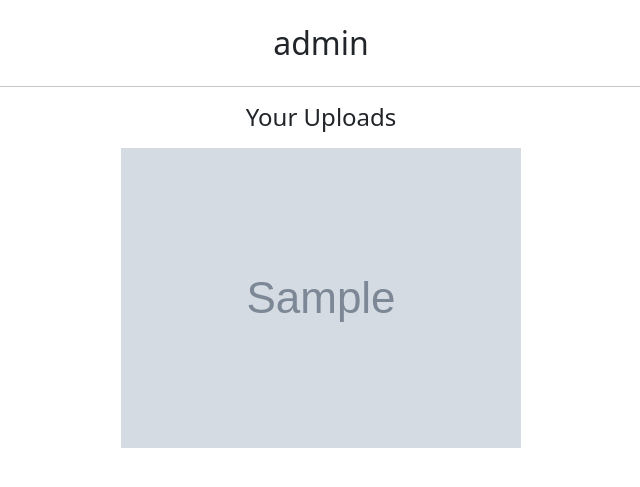
After one commit to Daniel07070/springFinalProject, a Django app: page /profile/ in a window 1280 px wide. The commit adds this page. Shown: the top 487 px of the page, without its empty margins (319-959 px from the left). Run offline with Django 5.2, Linux system fonts and the light colour scheme; a user stored in the database is signed in; tables that the repository leaves empty hold one stand-in row (values such as "Sample post"); grey boxes marked "Sample" are stand-in pictures.

Commit message:
functioning user upload and results dislpayed on profile page of specific user

```diff
--- a/projectname/testing/testApp/models.py
+++ b/projectname/testing/testApp/models.py
@@ -1,4 +1,5 @@
 from django.db import models
+from django.contrib.auth.models import User
 
 # creates database for chords
 class Chord(models.Model):
@@ -13,3 +14,12 @@ class ChordImage(models.Model):
 
     def __str__(self):
         return f"Image for {self.chord.name}"
+
+##user upload model
+class UserUpload(models.Model):
+    user = models.ForeignKey(User, on_delete=models.CASCADE, related_name='uploads')
+    file = models.FileField(upload_to='user_uploads/')
+    uploaded_at = models.DateTimeField(auto_now_add=True)
+
+    def __str__(self):
+        return f"{self.user.username} upload"
--- a/projectname/testing/testApp/templates/home.html
+++ b/projectname/testing/testApp/templates/home.html
@@ -32,7 +32,7 @@
     </div>
 
 <div class="upload-fab">
-    <form method="POST" enctype="multipart/form-data">
+    <form method="POST" action="{% url 'upload' %}" enctype="multipart/form-data">
         {% csrf_token %}
 
         <label for="upload-input" class="plus-icon">+</label>
@@ -43,6 +43,7 @@
             name="media"
             accept="image/*,video/*"
             hidden
+            onchange="this.form.submit()"
         >
     </form>
 </div>
--- /dev/null
+++ b/projectname/testing/testApp/templates/profile.html
@@ -0,0 +1,34 @@
+{% extends "base.html" %}
+
+{% block content %}
+
+<div class="container mt-4">
+
+    <div class="text-center mb-4">
+        <h2>{{ user_obj.username }}</h2>
+        <p>{{ user_obj.email }}</p>
+    </div>
+
+    <hr>
+
+    <h4 class="text-center mb-3">Your Uploads</h4>
+
+    <div class="d-flex flex-wrap justify-content-center gap-3">
+        {% for upload in uploads %}
+
+            {% if upload.file.url|lower|slice:"-4:" == ".mp4" %}
+                <video width="250" controls>
+                    <source src="{{ upload.file.url }}">
+                </video>
+            {% else %}
+                <img src="{{ upload.file.url }}" class="chord-img">
+            {% endif %}
+
+        {% empty %}
+            <p>No uploads yet.</p>
+        {% endfor %}
+    </div>
+
+</div>
+
+{% endblock %}
--- a/projectname/testing/testApp/views.py
+++ b/projectname/testing/testApp/views.py
@@ -1,7 +1,9 @@
 from django.shortcuts import render, redirect
+from django.contrib.auth.decorators import login_required
 from django.contrib.auth.forms import UserCreationForm
 from django.contrib import messages
-from .models import Chord
+from .models import Chord, UserUpload
+
 
 
 def home(request):
@@ -26,8 +28,27 @@ def register(request):
 
 	return render(request, "register.html", {"form":form})
 
+@login_required
+def upload(request):
+	if request.method == "POST":
+		file = request.FILES.get('media')
+
+		if file:
+			UserUpload.objects.create(
+				user=request.user,
+				file=file
+			)
+	return redirect('profile')
+
+@login_required
 def profile(request):
-	return render(request, 'profile.html')
+	uploads = UserUpload.objects.filter(user=request.user).order_by('-uploaded_at')
+
+	return render(request, 'profile.html', {
+		'user_obj': request.user,
+		'uploads': uploads
+
+	})
 
 def bookmarks(request):
 	return render(request, 'bookmarks.html')
--- a/projectname/testing/testing/urls.py
+++ b/projectname/testing/testing/urls.py
@@ -30,5 +30,6 @@ urlpatterns = [
     path('login/', auth_views.LoginView.as_view(template_name='login.html'), name = 'login'),
     path('logout/', auth_views.LogoutView.as_view(), name = 'logout'),
     path('profile/', views.profile, name='profile'),
+    path('upload/', views.upload, name='upload'),
     path('bookmarks/', views.bookmarks, name='bookmarks'),
 ] + static(settings.MEDIA_URL, document_root=settings.MEDIA_ROOT)
```
Also changed, not shown: projectname/testing/testApp/migrations/0004_userupload.py (added).
